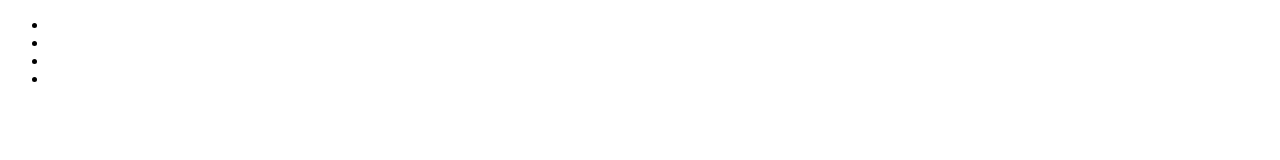
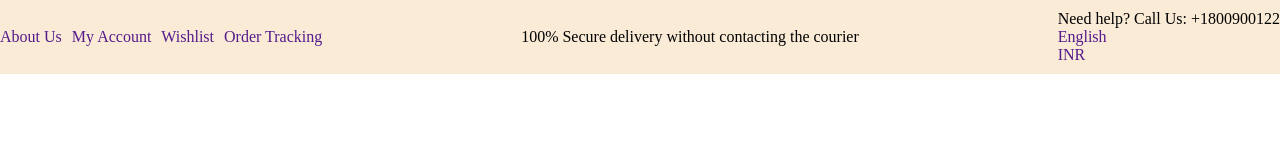
Before and after one commit to Truong-Cong-Son/Learn-Programming, a plain HTML site: page Nest-Mart/index.html in a window 1280 px wide. Drawn offline with Linux system fonts and the light colour scheme.

Commit message:
top-header

```diff
--- a/Nest-Mart/css/layout.css
+++ b/Nest-Mart/css/layout.css
@@ -0,0 +1,13 @@
+*{
+    padding: 0;
+    margin: 0;
+    box-sizing: border-box;
+    list-style-type: none;
+    text-decoration: none;
+}
+.container{
+    max-width: 1376px;
+    width: 100%;
+    margin: 0 auto;
+    background-color: antiquewhite;
+}
--- /dev/null
+++ b/Nest-Mart/css/topheader.css
@@ -0,0 +1,11 @@
+.top-header-bar{
+    display: flex;
+    justify-content: space-between;
+    align-items: center;
+    padding: 10px 0
+}
+
+.top-header-1{
+    display: flex;
+    gap: 10px;
+}
--- a/Nest-Mart/index.html
+++ b/Nest-Mart/index.html
@@ -1,19 +1,34 @@
 <!DOCTYPE html>
 <html lang="en">
+
 <head>
     <meta charset="UTF-8">
     <meta name="viewport" content="width=device-width, initial-scale=1.0">
     <title>Document</title>
     <link rel="stylesheet" href="css/layout.css">
+    <link rel="stylesheet" href="css/topheader.css">
 </head>
+
 <body>
+    <!-- Bao toàn bộ trang -->
     <div class="container">
-        <ul>
-            <li><a href=""></a></li>
-            <li><a href=""></a></li>
-            <li><a href=""></a></li>
-            <li><a href=""></a></li>
-        </ul>
+        <!-- Thanh thông tin đầu trang -->
+        <div class="top-header-bar">
+            <ul class="top-header-1">
+                <li><a href="">About Us</a></li>
+                <li><a href="">My Account</a></li>
+                <li><a href="">Wishlist</a></li>
+                <li><a href="">Order Tracking</a></li>
+            </ul>
+            <p class="top-header-2">100% Secure delivery without contacting the courier</p>
+            <ul class="top-header-3">
+                <li>Need help? Call Us: <span>+1800900122</span></li>
+                <li><a href="">English</a></li>
+                <li><a href="">INR</a></li>
+            </ul>
+
+        </div>
     </div>
 </body>
+
 </html>
```
